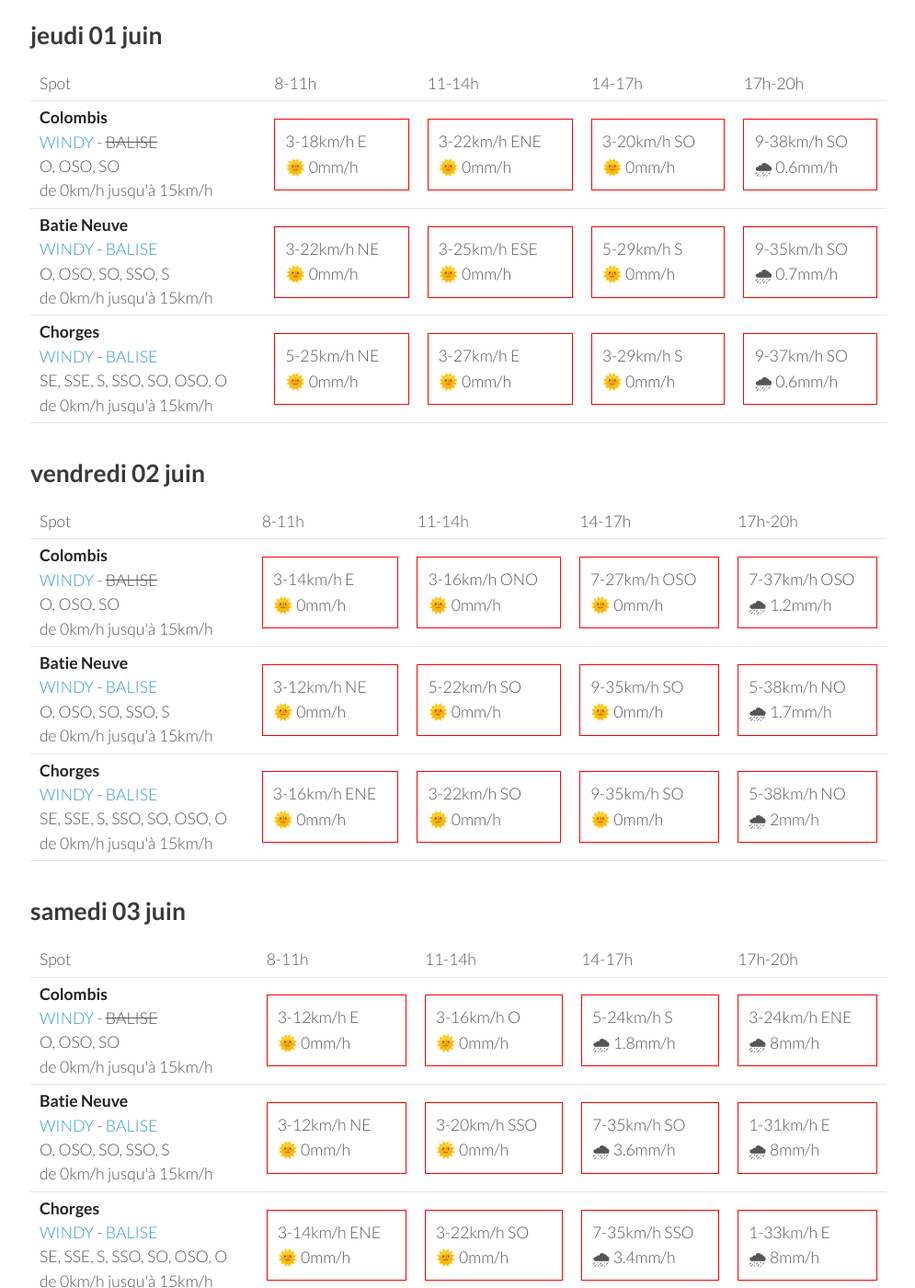
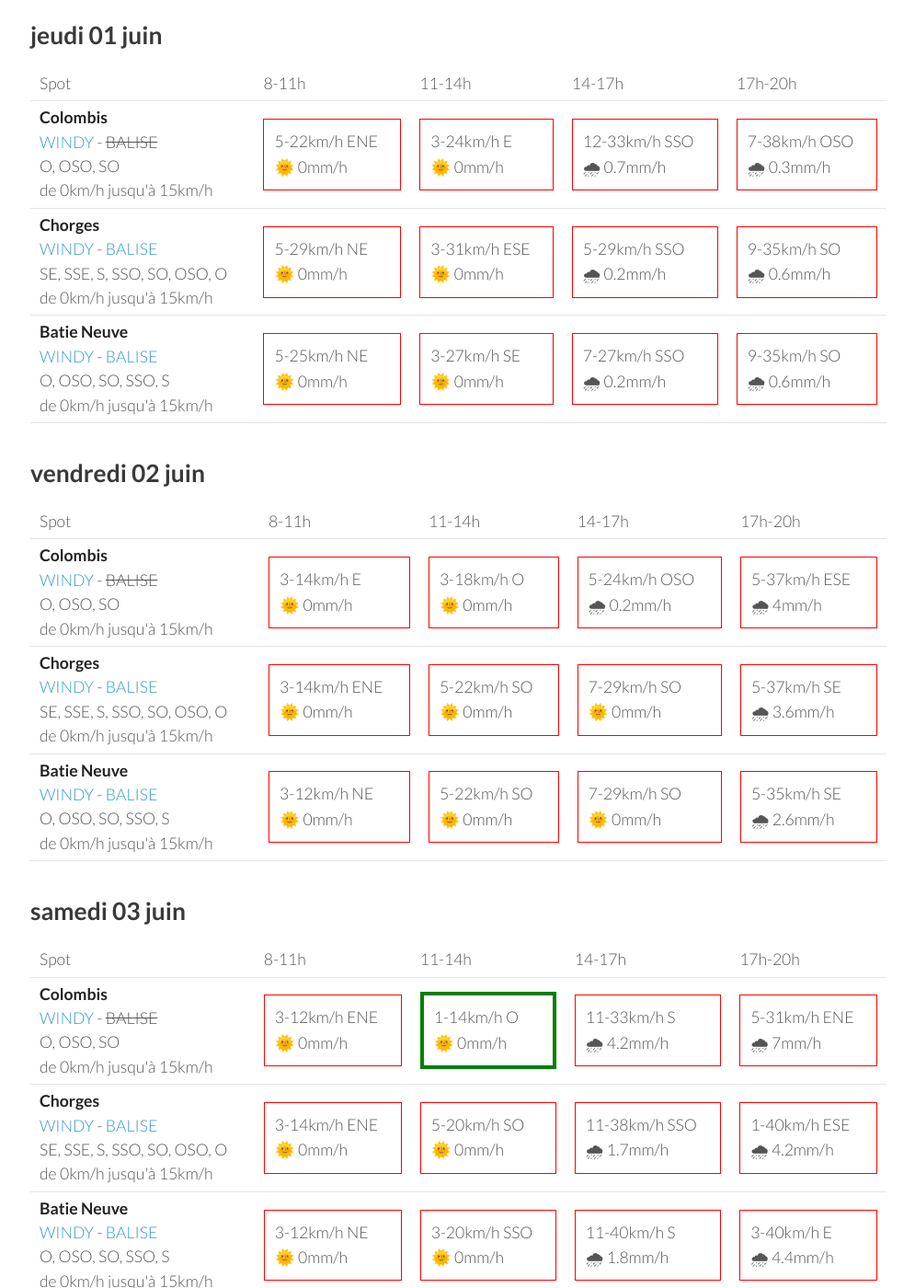
Before and after one commit to parapente-dans-le-nord/parapente-dans-le-nord.github.io, a Jekyll site: the page built from serre_poncon.markdown, in a window 1280 px wide and 1400 px high, scrolled down 1685 px. Shown: the whole window at 92% size, without its empty margins (25-1020 px from the left). Built offline with Jekyll 4.4.1, drawn with Linux system fonts in a browser that asks for light colours; some of the changed text lies outside the part shown.

Commit message:
update index.markdown

```diff
--- a/serre_poncon.markdown
+++ b/serre_poncon.markdown
@@ -25,27 +25,27 @@ page mise à jour le lundi 29 mai 17:31
         <td><strong>Colombis</strong><br><a href="https://windy.com/44.494/6.216?44.559,6.262,10">WINDY</a> - <span class="no-balise"> BALISE </span><br> <span class="vent-favorable">O, OSO, SO</span><br><span class="force-vent">de 0km/h jusqu'à 15km/h</span> </td>
 
             <td><div class="not-flyable"><p>0-0km/h NA</p><p>🌧️ 0mm/h</p></div></td>
-            <td><div class="not-flyable"><p>7-18km/h SE</p><p>🌞 0mm/h</p></div></td>
-            <td><div class="not-flyable"><p>7-24km/h OSO</p><p>🌞 0mm/h</p></div></td>
-            <td><div class="not-flyable"><p>9-20km/h OSO</p><p>🌞 7mm/h</p></div></td>
+            <td><div class="not-flyable"><p>0-0km/h NA</p><p>🌧️ 0mm/h</p></div></td>
+            <td><div class="not-flyable"><p>0-0km/h NA</p><p>🌧️ 0mm/h</p></div></td>
+            <td><div class="not-flyable"><p>11-27km/h O</p><p>🌞 0mm/h</p></div></td>
 
     </tr>
 <tr>
         <td><strong>Batie Neuve</strong><br><a href="https://windy.com/44.584/6.236?44.559,6.262,10,m:eTtagly">WINDY</a> - <span class=""><a href="https://www.openwindmap.org/PP554">BALISE</a> </span><br> <span class="vent-favorable">O, OSO, SO, SSO, S</span><br><span class="force-vent">de 0km/h jusqu'à 15km/h</span> </td>
 
             <td><div class="not-flyable"><p>0-0km/h NA</p><p>🌧️ 0mm/h</p></div></td>
-            <td><div class="not-flyable"><p>7-18km/h OSO</p><p>🌞 0mm/h</p></div></td>
-            <td><div class="not-flyable"><p>5-25km/h NE</p><p>🌞 0.6mm/h</p></div></td>
-            <td><div class="not-flyable"><p>7-16km/h SO</p><p>🌞 3.1mm/h</p></div></td>
+            <td><div class="not-flyable"><p>0-0km/h NA</p><p>🌧️ 0mm/h</p></div></td>
+            <td><div class="not-flyable"><p>0-0km/h NA</p><p>🌧️ 0mm/h</p></div></td>
+            <td><div class="not-flyable"><p>5-31km/h ONO</p><p>🌧 2.5mm/h</p></div></td>
 
     </tr>
 <tr>
         <td><strong>Chorges</strong><br><a href="https://windy.com/44.578/6.280?44.559,6.262,10">WINDY</a> - <span class=""><a href="https://www.openwindmap.org/PP554">BALISE</a> </span><br> <span class="vent-favorable">SE, SSE, S, SSO, SO, OSO, O</span><br><span class="force-vent">de 0km/h jusqu'à 15km/h</span> </td>
 
             <td><div class="not-flyable"><p>0-0km/h NA</p><p>🌧️ 0mm/h</p></div></td>
-            <td><div class="not-flyable"><p>7-16km/h OSO</p><p>🌞 0mm/h</p></div></td>
-            <td><div class="not-flyable"><p>9-25km/h ONO</p><p>🌞 0.7mm/h</p></div></td>
-            <td><div class="not-flyable"><p>3-18km/h SSO</p><p>🌞 2mm/h</p></div></td>
+            <td><div class="not-flyable"><p>0-0km/h NA</p><p>🌧️ 0mm/h</p></div></td>
+            <td><div class="not-flyable"><p>0-0km/h NA</p><p>🌧️ 0mm/h</p></div></td>
+            <td><div class="not-flyable"><p>9-27km/h SO</p><p>🌧 0.9mm/h</p></div></td>
 
     </tr>
 
@@ -67,30 +67,30 @@ page mise à jour le lundi 29 mai 17:31
 <tr>
         <td><strong>Batie Neuve</strong><br><a href="https://windy.com/44.584/6.236?44.559,6.262,10,m:eTtagly">WINDY</a> - <span class=""><a href="https://www.openwindmap.org/PP554">BALISE</a> </span><br> <span class="vent-favorable">O, OSO, SO, SSO, S</span><br><span class="force-vent">de 0km/h jusqu'à 15km/h</span> </td>
 
-            <td><div class="not-flyable"><p>3-7km/h NNE</p><p>🌞 0mm/h</p></div></td>
-            <td><div class="flyable"><p>5-14km/h SSO</p><p>🌞 0mm/h</p></div></td>
-            <td><div class="not-flyable"><p>7-24km/h SO</p><p>🌞 0mm/h</p></div></td>
-            <td><div class="not-flyable"><p>3-25km/h ONO</p><p>🌧 0.6mm/h</p></div></td>
+            <td><div class="not-flyable"><p>3-7km/h N</p><p>🌞 0mm/h</p></div></td>
+            <td><div class="flyable"><p>5-14km/h SO</p><p>🌞 0mm/h</p></div></td>
+            <td><div class="not-flyable"><p>11-25km/h SO</p><p>🌞 0mm/h</p></div></td>
+            <td><div class="not-flyable"><p>11-18km/h NE</p><p>🌧 2.5mm/h</p></div></td>
 
 
     </tr>
 <tr>
         <td><strong>Chorges</strong><br><a href="https://windy.com/44.578/6.280?44.559,6.262,10">WINDY</a> - <span class=""><a href="https://www.openwindmap.org/PP554">BALISE</a> </span><br> <span class="vent-favorable">SE, SSE, S, SSO, SO, OSO, O</span><br><span class="force-vent">de 0km/h jusqu'à 15km/h</span> </td>
 
-            <td><div class="not-flyable"><p>3-5km/h NNE</p><p>🌞 0mm/h</p></div></td>
-            <td><div class="flyable"><p>5-12km/h OSO</p><p>🌞 0mm/h</p></div></td>
-            <td><div class="not-flyable"><p>7-22km/h OSO</p><p>🌞 0mm/h</p></div></td>
-            <td><div class="not-flyable"><p>7-22km/h N</p><p>🌧 0.4mm/h</p></div></td>
+            <td><div class="not-flyable"><p>1-5km/h N</p><p>🌞 0mm/h</p></div></td>
+            <td><div class="flyable"><p>5-12km/h SO</p><p>🌞 0mm/h</p></div></td>
+            <td><div class="not-flyable"><p>5-22km/h SO</p><p>🌞 0mm/h</p></div></td>
+            <td><div class="not-flyable"><p>12-25km/h N</p><p>🌧 7mm/h</p></div></td>
 
 
     </tr>
 <tr>
         <td><strong>Colombis</strong><br><a href="https://windy.com/44.494/6.216?44.559,6.262,10">WINDY</a> - <span class="no-balise"> BALISE </span><br> <span class="vent-favorable">O, OSO, SO</span><br><span class="force-vent">de 0km/h jusqu'à 15km/h</span> </td>
 
-            <td><div class="not-flyable"><p>7-18km/h NE</p><p>🌞 0mm/h</p></div></td>
+            <td><div class="not-flyable"><p>9-24km/h NE</p><p>🌞 0mm/h</p></div></td>
             <td><div class="not-flyable"><p>5-16km/h SE</p><p>🌞 0mm/h</p></div></td>
-            <td><div class="not-flyable"><p>7-20km/h SO</p><p>🌞 0mm/h</p></div></td>
-            <td><div class="not-flyable"><p>9-22km/h SSE</p><p>🌞 0mm/h</p></div></td>
+            <td><div class="not-flyable"><p>7-22km/h O</p><p>🌞 0mm/h</p></div></td>
+            <td><div class="not-flyable"><p>3-22km/h S</p><p>🌞 0mm/h</p></div></td>
 
 
     </tr>
@@ -113,30 +113,30 @@ page mise à jour le lundi 29 mai 17:31
 <tr>
         <td><strong>Colombis</strong><br><a href="https://windy.com/44.494/6.216?44.559,6.262,10">WINDY</a> - <span class="no-balise"> BALISE </span><br> <span class="vent-favorable">O, OSO, SO</span><br><span class="force-vent">de 0km/h jusqu'à 15km/h</span> </td>
 
-            <td><div class="not-flyable"><p>1-16km/h OSO</p><p>🌞 0mm/h</p></div></td>
-            <td><div class="not-flyable"><p>1-18km/h O</p><p>🌞 0mm/h</p></div></td>
-            <td><div class="not-flyable"><p>0-29km/h ENE</p><p>🌧 4.2mm/h</p></div></td>
-            <td><div class="not-flyable"><p>5-33km/h NO</p><p>🌧 1.8mm/h</p></div></td>
+            <td><div class="not-flyable"><p>9-20km/h NE</p><p>🌞 0mm/h</p></div></td>
+            <td><div class="not-flyable"><p>1-20km/h OSO</p><p>🌧 0.6mm/h</p></div></td>
+            <td><div class="not-flyable"><p>3-29km/h O</p><p>🌧 3.6mm/h</p></div></td>
+            <td><div class="not-flyable"><p>3-25km/h SSO</p><p>🌧 0.6mm/h</p></div></td>
 
 
     </tr>
 <tr>
         <td><strong>Chorges</strong><br><a href="https://windy.com/44.578/6.280?44.559,6.262,10">WINDY</a> - <span class=""><a href="https://www.openwindmap.org/PP554">BALISE</a> </span><br> <span class="vent-favorable">SE, SSE, S, SSO, SO, OSO, O</span><br><span class="force-vent">de 0km/h jusqu'à 15km/h</span> </td>
 
-            <td><div class="not-flyable"><p>3-24km/h NE</p><p>🌧 0.4mm/h</p></div></td>
-            <td><div class="not-flyable"><p>1-24km/h SSE</p><p>🌧 0.3mm/h</p></div></td>
-            <td><div class="not-flyable"><p>3-35km/h NE</p><p>🌧 1.6mm/h</p></div></td>
-            <td><div class="not-flyable"><p>5-37km/h NO</p><p>🌧 6mm/h</p></div></td>
+            <td><div class="not-flyable"><p>1-5km/h NNE</p><p>🌞 0mm/h</p></div></td>
+            <td><div class="not-flyable"><p>3-25km/h SO</p><p>🌧 0.4mm/h</p></div></td>
+            <td><div class="not-flyable"><p>1-29km/h NNO</p><p>🌧 6mm/h</p></div></td>
+            <td><div class="not-flyable"><p>5-33km/h SO</p><p>🌧 4.1mm/h</p></div></td>
 
 
     </tr>
 <tr>
         <td><strong>Batie Neuve</strong><br><a href="https://windy.com/44.584/6.236?44.559,6.262,10,m:eTtagly">WINDY</a> - <span class=""><a href="https://www.openwindmap.org/PP554">BALISE</a> </span><br> <span class="vent-favorable">O, OSO, SO, SSO, S</span><br><span class="force-vent">de 0km/h jusqu'à 15km/h</span> </td>
 
-            <td><div class="not-flyable"><p>1-20km/h NNE</p><p>🌧 0.5mm/h</p></div></td>
-            <td><div class="not-flyable"><p>1-22km/h SSO</p><p>🌧 0.4mm/h</p></div></td>
-            <td><div class="not-flyable"><p>3-33km/h NNE</p><p>🌧 2.3mm/h</p></div></td>
-            <td><div class="not-flyable"><p>5-35km/h NNO</p><p>🌧 7mm/h</p></div></td>
+            <td><div class="not-flyable"><p>1-5km/h NNO</p><p>🌞 0mm/h</p></div></td>
+            <td><div class="not-flyable"><p>3-24km/h SSO</p><p>🌧 0.2mm/h</p></div></td>
+            <td><div class="not-flyable"><p>1-31km/h NO</p><p>🌧 8mm/h</p></div></td>
+            <td><div class="not-flyable"><p>5-33km/h SO</p><p>🌧 4.3mm/h</p></div></td>
 
 
     </tr>
@@ -159,30 +159,30 @@ page mise à jour le lundi 29 mai 17:31
 <tr>
         <td><strong>Colombis</strong><br><a href="https://windy.com/44.494/6.216?44.559,6.262,10">WINDY</a> - <span class="no-balise"> BALISE </span><br> <span class="vent-favorable">O, OSO, SO</span><br><span class="force-vent">de 0km/h jusqu'à 15km/h</span> </td>
 
-            <td><div class="not-flyable"><p>3-18km/h E</p><p>🌞 0mm/h</p></div></td>
-            <td><div class="not-flyable"><p>3-22km/h ENE</p><p>🌞 0mm/h</p></div></td>
-            <td><div class="not-flyable"><p>3-20km/h SO</p><p>🌞 0mm/h</p></div></td>
-            <td><div class="not-flyable"><p>9-38km/h SO</p><p>🌧 0.6mm/h</p></div></td>
+            <td><div class="not-flyable"><p>5-22km/h ENE</p><p>🌞 0mm/h</p></div></td>
+            <td><div class="not-flyable"><p>3-24km/h E</p><p>🌞 0mm/h</p></div></td>
+            <td><div class="not-flyable"><p>12-33km/h SSO</p><p>🌧 0.7mm/h</p></div></td>
+            <td><div class="not-flyable"><p>7-38km/h OSO</p><p>🌧 0.3mm/h</p></div></td>
+
+
+    </tr>
+<tr>
+        <td><strong>Chorges</strong><br><a href="https://windy.com/44.578/6.280?44.559,6.262,10">WINDY</a> - <span class=""><a href="https://www.openwindmap.org/PP554">BALISE</a> </span><br> <span class="vent-favorable">SE, SSE, S, SSO, SO, OSO, O</span><br><span class="force-vent">de 0km/h jusqu'à 15km/h</span> </td>
+
+            <td><div class="not-flyable"><p>5-29km/h NE</p><p>🌞 0mm/h</p></div></td>
+            <td><div class="not-flyable"><p>3-31km/h ESE</p><p>🌞 0mm/h</p></div></td>
+            <td><div class="not-flyable"><p>5-29km/h SSO</p><p>🌧 0.2mm/h</p></div></td>
+            <td><div class="not-flyable"><p>9-35km/h SO</p><p>🌧 0.6mm/h</p></div></td>
 
 
     </tr>
 <tr>
         <td><strong>Batie Neuve</strong><br><a href="https://windy.com/44.584/6.236?44.559,6.262,10,m:eTtagly">WINDY</a> - <span class=""><a href="https://www.openwindmap.org/PP554">BALISE</a> </span><br> <span class="vent-favorable">O, OSO, SO, SSO, S</span><br><span class="force-vent">de 0km/h jusqu'à 15km/h</span> </td>
 
-            <td><div class="not-flyable"><p>3-22km/h NE</p><p>🌞 0mm/h</p></div></td>
-            <td><div class="not-flyable"><p>3-25km/h ESE</p><p>🌞 0mm/h</p></div></td>
-            <td><div class="not-flyable"><p>5-29km/h S</p><p>🌞 0mm/h</p></div></td>
-            <td><div class="not-flyable"><p>9-35km/h SO</p><p>🌧 0.7mm/h</p></div></td>
-
-
-    </tr>
-<tr>
-        <td><strong>Chorges</strong><br><a href="https://windy.com/44.578/6.280?44.559,6.262,10">WINDY</a> - <span class=""><a href="https://www.openwindmap.org/PP554">BALISE</a> </span><br> <span class="vent-favorable">SE, SSE, S, SSO, SO, OSO, O</span><br><span class="force-vent">de 0km/h jusqu'à 15km/h</span> </td>
-
             <td><div class="not-flyable"><p>5-25km/h NE</p><p>🌞 0mm/h</p></div></td>
-            <td><div class="not-flyable"><p>3-27km/h E</p><p>🌞 0mm/h</p></div></td>
-            <td><div class="not-flyable"><p>3-29km/h S</p><p>🌞 0mm/h</p></div></td>
-            <td><div class="not-flyable"><p>9-37km/h SO</p><p>🌧 0.6mm/h</p></div></td>
+            <td><div class="not-flyable"><p>3-27km/h SE</p><p>🌞 0mm/h</p></div></td>
+            <td><div class="not-flyable"><p>7-27km/h SSO</p><p>🌧 0.2mm/h</p></div></td>
+            <td><div class="not-flyable"><p>9-35km/h SO</p><p>🌧 0.6mm/h</p></div></td>
 
 
     </tr>
@@ -206,9 +206,19 @@ page mise à jour le lundi 29 mai 17:31
         <td><strong>Colombis</strong><br><a href="https://windy.com/44.494/6.216?44.559,6.262,10">WINDY</a> - <span class="no-balise"> BALISE </span><br> <span class="vent-favorable">O, OSO, SO</span><br><span class="force-vent">de 0km/h jusqu'à 15km/h</span> </td>
 
             <td><div class="not-flyable"><p>3-14km/h E</p><p>🌞 0mm/h</p></div></td>
-            <td><div class="not-flyable"><p>3-16km/h ONO</p><p>🌞 0mm/h</p></div></td>
-            <td><div class="not-flyable"><p>7-27km/h OSO</p><p>🌞 0mm/h</p></div></td>
-            <td><div class="not-flyable"><p>7-37km/h OSO</p><p>🌧 1.2mm/h</p></div></td>
+            <td><div class="not-flyable"><p>3-18km/h O</p><p>🌞 0mm/h</p></div></td>
+            <td><div class="not-flyable"><p>5-24km/h OSO</p><p>🌧 0.2mm/h</p></div></td>
+            <td><div class="not-flyable"><p>5-37km/h ESE</p><p>🌧 4mm/h</p></div></td>
+
+
+    </tr>
+<tr>
+        <td><strong>Chorges</strong><br><a href="https://windy.com/44.578/6.280?44.559,6.262,10">WINDY</a> - <span class=""><a href="https://www.openwindmap.org/PP554">BALISE</a> </span><br> <span class="vent-favorable">SE, SSE, S, SSO, SO, OSO, O</span><br><span class="force-vent">de 0km/h jusqu'à 15km/h</span> </td>
+
+            <td><div class="not-flyable"><p>3-14km/h ENE</p><p>🌞 0mm/h</p></div></td>
+            <td><div class="not-flyable"><p>5-22km/h SO</p><p>🌞 0mm/h</p></div></td>
+            <td><div class="not-flyable"><p>7-29km/h SO</p><p>🌞 0mm/h</p></div></td>
+            <td><div class="not-flyable"><p>5-37km/h SE</p><p>🌧 3.6mm/h</p></div></td>
 
 
     </tr>
@@ -217,18 +227,8 @@ page mise à jour le lundi 29 mai 17:31
 
             <td><div class="not-flyable"><p>3-12km/h NE</p><p>🌞 0mm/h</p></div></td>
             <td><div class="not-flyable"><p>5-22km/h SO</p><p>🌞 0mm/h</p></div></td>
-            <td><div class="not-flyable"><p>9-35km/h SO</p><p>🌞 0mm/h</p></div></td>
-            <td><div class="not-flyable"><p>5-38km/h NO</p><p>🌧 1.7mm/h</p></div></td>
-
-
-    </tr>
-<tr>
-        <td><strong>Chorges</strong><br><a href="https://windy.com/44.578/6.280?44.559,6.262,10">WINDY</a> - <span class=""><a href="https://www.openwindmap.org/PP554">BALISE</a> </span><br> <span class="vent-favorable">SE, SSE, S, SSO, SO, OSO, O</span><br><span class="force-vent">de 0km/h jusqu'à 15km/h</span> </td>
-
-            <td><div class="not-flyable"><p>3-16km/h ENE</p><p>🌞 0mm/h</p></div></td>
-            <td><div class="not-flyable"><p>3-22km/h SO</p><p>🌞 0mm/h</p></div></td>
-            <td><div class="not-flyable"><p>9-35km/h SO</p><p>🌞 0mm/h</p></div></td>
-            <td><div class="not-flyable"><p>5-38km/h NO</p><p>🌧 2mm/h</p></div></td>
+            <td><div class="not-flyable"><p>7-29km/h SO</p><p>🌞 0mm/h</p></div></td>
+            <td><div class="not-flyable"><p>5-35km/h SE</p><p>🌧 2.6mm/h</p></div></td>
 
 
     </tr>
@@ -251,10 +251,20 @@ page mise à jour le lundi 29 mai 17:31
 <tr>
         <td><strong>Colombis</strong><br><a href="https://windy.com/44.494/6.216?44.559,6.262,10">WINDY</a> - <span class="no-balise"> BALISE </span><br> <span class="vent-favorable">O, OSO, SO</span><br><span class="force-vent">de 0km/h jusqu'à 15km/h</span> </td>
 
-            <td><div class="not-flyable"><p>3-12km/h E</p><p>🌞 0mm/h</p></div></td>
-            <td><div class="not-flyable"><p>3-16km/h O</p><p>🌞 0mm/h</p></div></td>
-            <td><div class="not-flyable"><p>5-24km/h S</p><p>🌧 1.8mm/h</p></div></td>
-            <td><div class="not-flyable"><p>3-24km/h ENE</p><p>🌧 8mm/h</p></div></td>
+            <td><div class="not-flyable"><p>3-12km/h ENE</p><p>🌞 0mm/h</p></div></td>
+            <td><div class="flyable"><p>1-14km/h O</p><p>🌞 0mm/h</p></div></td>
+            <td><div class="not-flyable"><p>11-33km/h S</p><p>🌧 4.2mm/h</p></div></td>
+            <td><div class="not-flyable"><p>5-31km/h ENE</p><p>🌧 7mm/h</p></div></td>
+
+
+    </tr>
+<tr>
+        <td><strong>Chorges</strong><br><a href="https://windy.com/44.578/6.280?44.559,6.262,10">WINDY</a> - <span class=""><a href="https://www.openwindmap.org/PP554">BALISE</a> </span><br> <span class="vent-favorable">SE, SSE, S, SSO, SO, OSO, O</span><br><span class="force-vent">de 0km/h jusqu'à 15km/h</span> </td>
+
+            <td><div class="not-flyable"><p>3-14km/h ENE</p><p>🌞 0mm/h</p></div></td>
+            <td><div class="not-flyable"><p>5-20km/h SO</p><p>🌞 0mm/h</p></div></td>
+            <td><div class="not-flyable"><p>11-38km/h SSO</p><p>🌧 1.7mm/h</p></div></td>
+            <td><div class="not-flyable"><p>1-40km/h ESE</p><p>🌧 4.2mm/h</p></div></td>
 
 
     </tr>
@@ -263,18 +273,8 @@ page mise à jour le lundi 29 mai 17:31
 
             <td><div class="not-flyable"><p>3-12km/h NE</p><p>🌞 0mm/h</p></div></td>
             <td><div class="not-flyable"><p>3-20km/h SSO</p><p>🌞 0mm/h</p></div></td>
-            <td><div class="not-flyable"><p>7-35km/h SO</p><p>🌧 3.6mm/h</p></div></td>
-            <td><div class="not-flyable"><p>1-31km/h E</p><p>🌧 8mm/h</p></div></td>
-
-
-    </tr>
-<tr>
-        <td><strong>Chorges</strong><br><a href="https://windy.com/44.578/6.280?44.559,6.262,10">WINDY</a> - <span class=""><a href="https://www.openwindmap.org/PP554">BALISE</a> </span><br> <span class="vent-favorable">SE, SSE, S, SSO, SO, OSO, O</span><br><span class="force-vent">de 0km/h jusqu'à 15km/h</span> </td>
-
-            <td><div class="not-flyable"><p>3-14km/h ENE</p><p>🌞 0mm/h</p></div></td>
-            <td><div class="not-flyable"><p>3-22km/h SO</p><p>🌞 0mm/h</p></div></td>
-            <td><div class="not-flyable"><p>7-35km/h SSO</p><p>🌧 3.4mm/h</p></div></td>
-            <td><div class="not-flyable"><p>1-33km/h E</p><p>🌧 8mm/h</p></div></td>
+            <td><div class="not-flyable"><p>11-40km/h S</p><p>🌧 1.8mm/h</p></div></td>
+            <td><div class="not-flyable"><p>3-40km/h E</p><p>🌧 4.4mm/h</p></div></td>
 
 
     </tr>
```
Also changed, not shown: other parts of serre_poncon.markdown (+1 -1 lines).
